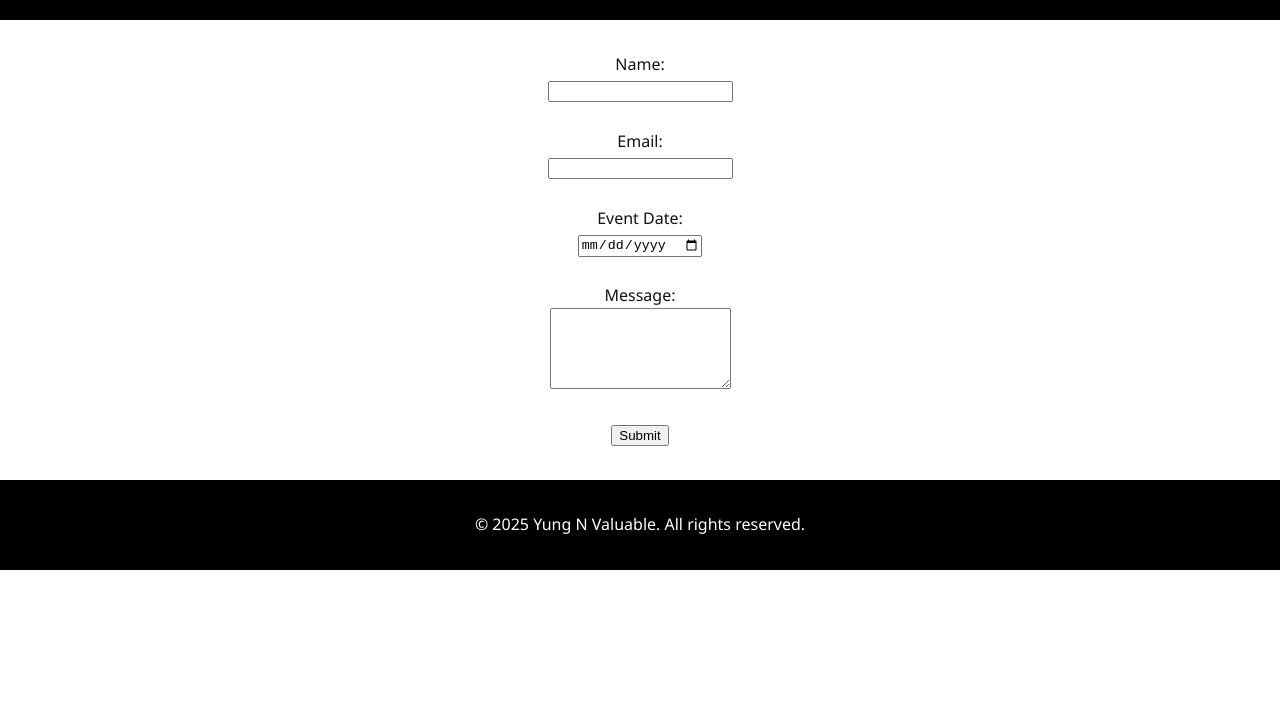
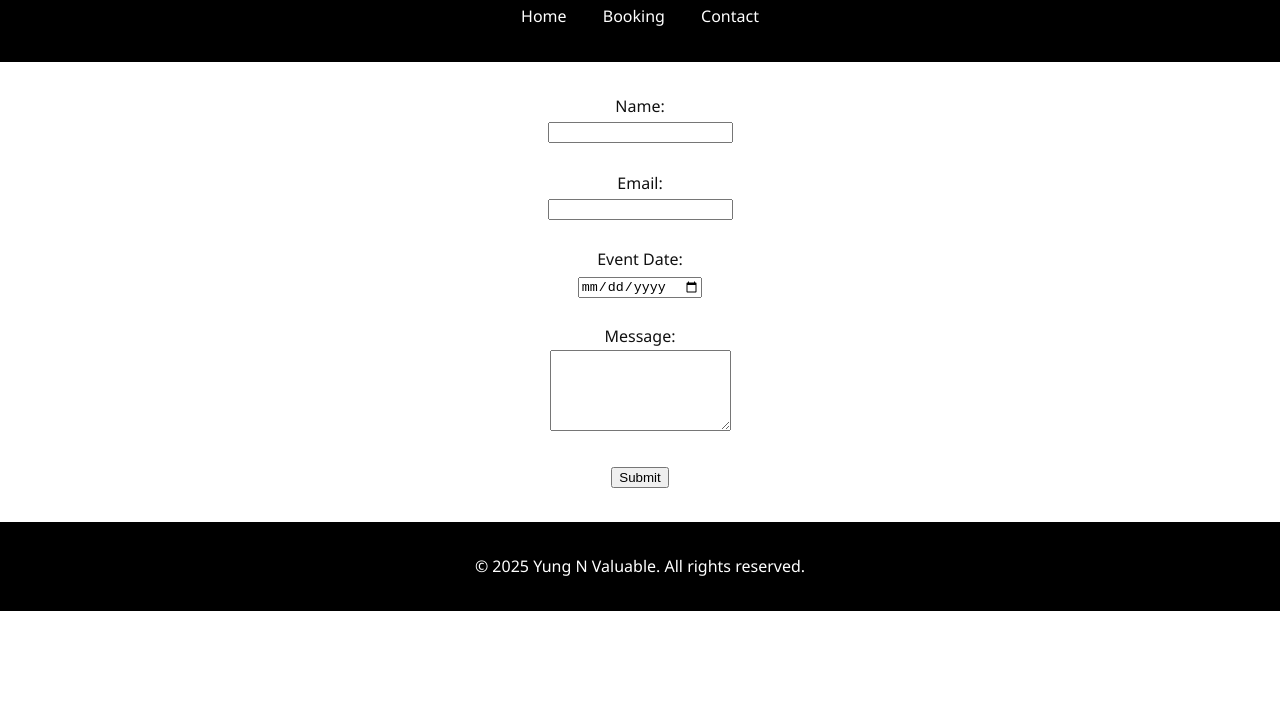
Before and after one commit to onethreedeon/ynv, a website: page booking.html in a window 1280 px wide. Shown: the part 95-800 px from the top of the page. Drawn offline with Linux system fonts and the light colour scheme.

Commit message:
Add reusable navigation bar across pages

```diff
--- a/booking.html
+++ b/booking.html
@@ -9,6 +9,12 @@
 <body>
   <header>
     <h1>Book Your Wedding Consultation</h1>
+    <!-- Shared site navigation -->
+    <nav>
+      <a href="index.html">Home</a>
+      <a href="booking.html">Booking</a>
+      <a href="contact.html">Contact</a>
+    </nav>
   </header>
 
   <section>
```
Also changed, not shown: contact.html (+6 -0 lines), index.html (+4 -3 lines), nav.html (added, +6 -0 lines).
